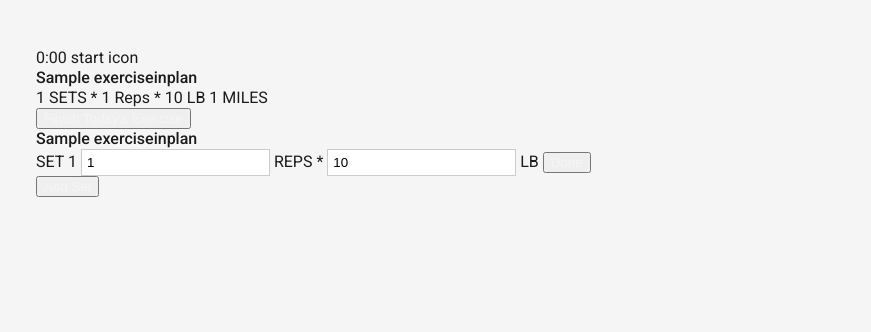
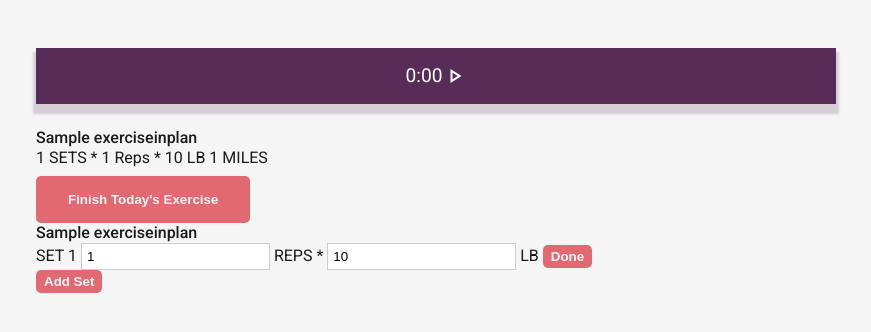
Before and after one commit to 000xzhou/fitness_logging, a Flask app: page /logging/1 in a window 1280 px wide. Shown: the part 48-380 px from the top of the page, without its empty margins (204-1075 px from the left). Run offline with Flask 3, Linux system fonts and the light colour scheme; tables that the repository leaves empty hold one stand-in row (values such as "Sample post").

Commit message:
big timmer styling

```diff
--- a/loggingworkout/static/logworkout.js
+++ b/loggingworkout/static/logworkout.js
@@ -73,6 +73,8 @@ function setBtn(event) {
 
 // ======================= TIMER ==========================================
 const timerDiv = document.getElementById("timer");
+const timerText = document.getElementById("timer-text");
+const icondiv = document.getElementById("google-icon");
 timerDiv.addEventListener("click", toggleTimer);
 let timer;
 let startTime;
@@ -104,11 +106,14 @@ function pauseTimer() {
 
 function updateTimer() {
   elapsedTime = Date.now() - startTime;
-  timerDiv.innerHTML = `${formatTime(elapsedTime)} <span>stop icon</span>`;
+  timerText.textContent = `${formatTime(elapsedTime)} `;
+  icondiv.innerHTML = '<span class="material-symbols-outlined">pause</span>';
 }
 function updateStopTimer() {
   elapsedTime = Date.now() - startTime;
-  timerDiv.innerHTML = `${formatTime(elapsedTime)} <span>start icon</span>`;
+  timerText.textContent = `${formatTime(elapsedTime)} `;
+  icondiv.innerHTML =
+    '<span class="material-symbols-outlined">play_arrow</span>';
 }
 
 function formatTime(milliseconds) {
--- a/loggingworkout/templates/loggingworkout/workoutpage.html
+++ b/loggingworkout/templates/loggingworkout/workoutpage.html
@@ -1,9 +1,11 @@
 {% extends "base.html" %} {% block title %}Workout{% endblock %}{% block content
 %}
 <div class="left" id="exercise-left" data-unit="{{session['weightunit']|trim}}">
-  <div id="timer">
-    0:00
-    <span class="ss-icon">start icon</span>
+  <div id="timer" class="big-timer">
+    <div id="timer-text">0:00</div>
+    <div id="google-icon">
+      <span class="material-symbols-outlined"> play_arrow </span>
+    </div>
   </div>
 
   {% for exercise in plan.exerciseinplans %}
@@ -27,7 +29,7 @@
   </div>
   {% endfor %}
 
-  <button id="log-info">Finish Today's Exercise</button>
+  <button id="log-info" class="btn">Finish Today's Exercise</button>
 </div>
 
 <div class="right" id="exercise-right">
@@ -60,7 +62,9 @@
             value="{{ exercise.weight }}"
           />
           KG
-          <button type="button" onclick="setBtn(event)">Done</button>
+          <button type="button" class="small-btn" onclick="setBtn(event)">
+            Done
+          </button>
         </li>
         {% else %}
         <li data-set-id="{{_ + 1}}">
@@ -84,7 +88,9 @@
           />
           KM
 
-          <button type="button" onclick="setBtn(event)">Done</button>
+          <button type="button" class="small-btn" onclick="setBtn(event)">
+            Done
+          </button>
         </li>
         {% endif %} {% endfor %}
       </div>
@@ -111,7 +117,9 @@
             value="{{ exercise.weight }}"
           />
           LB
-          <button type="button" onclick="setBtn(event)">Done</button>
+          <button type="button" class="small-btn" onclick="setBtn(event)">
+            Done
+          </button>
         </li>
         {% else %}
         <li data-set-id="{{_ + 1}}">
@@ -135,12 +143,16 @@
           />
           MILES
 
-          <button type="button" onclick="setBtn(event)">Done</button>
+          <button type="button" class="small-btn" onclick="setBtn(event)">
+            Done
+          </button>
         </li>
         {% endif %} {% endfor %}
       </div>
       {% endif %}
-      <button type="button" onclick="addsets(event)">Add Set</button>
+      <button type="button" class="small-btn" onclick="addsets(event)">
+        Add Set
+      </button>
     </div>
     {% endfor %}
   </form>
--- a/static/style.css
+++ b/static/style.css
@@ -558,3 +558,54 @@ th {
     padding-block: 1rem;
   }
 }
+
+/* ================================ logging workout page ================= */
+.big-timer {
+  display: flex;
+  justify-content: center;
+  align-items: center;
+  cursor: pointer;
+  padding: 1rem;
+  background-color: var(--accents-color-dark);
+  color: white;
+  font-size: 1.2rem;
+  margin-bottom: 1rem;
+  transition: transform 0.3s ease;
+}
+.big-timer:not(:hover) {
+  animation-name: bigTimerReverse;
+  animation-duration: 0.1s;
+  animation-fill-mode: forwards;
+}
+.big-timer:hover {
+  animation-name: bigTimerHover;
+  animation-duration: 0.1s;
+  animation-fill-mode: forwards;
+}
+#google-icon {
+  display: flex;
+}
+@keyframes bigTimerHover {
+  0% {
+    transform: translateY(0);
+    box-shadow: 0px 7px 2px 3px rgba(87, 44, 87, 0.2);
+  }
+  100% {
+    transform: translateY(7px);
+    box-shadow: 0px 0px 2px 1px rgba(87, 44, 87, 0.2);
+  }
+}
+@keyframes bigTimerReverse {
+  0% {
+    transform: translateY(7px);
+    box-shadow: 0px 0px 2px 1px rgba(87, 44, 87, 0.2);
+  }
+  100% {
+    transform: translateY(0);
+    box-shadow: 0px 7px 2px 3px rgba(87, 44, 87, 0.2);
+  }
+}
+
+.set {
+  padding-block: 0.5rem;
+}
```
Also changed, not shown: README.md.
